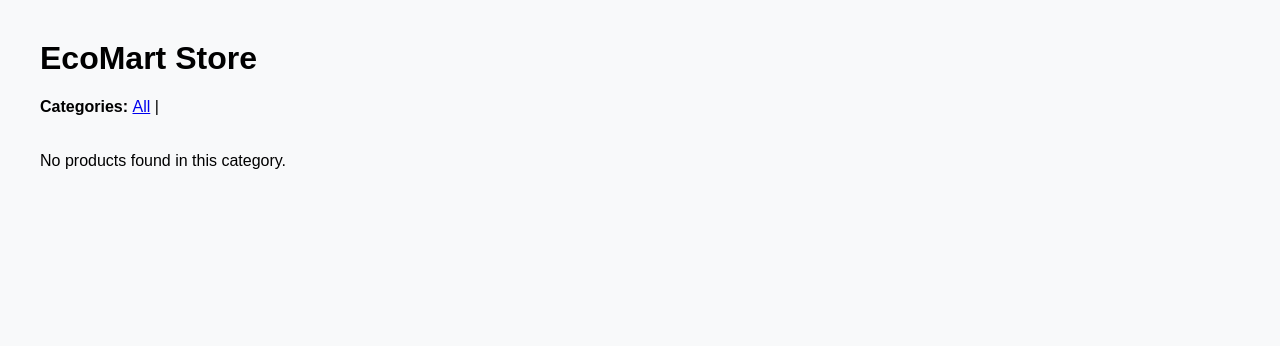
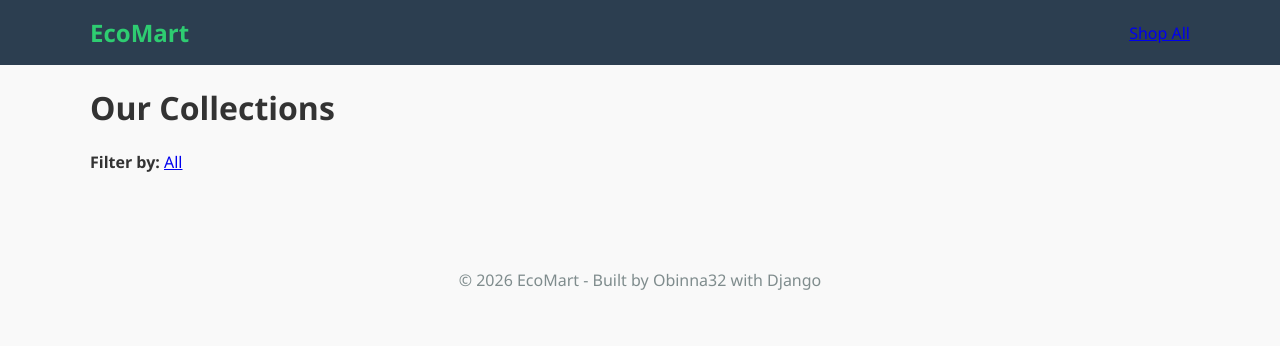
Before and after one commit to Obinna32/Ecomart, a Django app: page / in a window 1280 px wide. Shown: the top 346 px of the page. Run offline with Django 5.2, Linux system fonts and the light colour scheme; data that the repository does not hold is empty.

Commit message:
refactor: implemented template inheritance and external CSS styling

```diff
--- /dev/null
+++ b/shop/static/shop/css/style.css
@@ -0,0 +1,80 @@
+body{
+    font-family: 'Segoe UI', Tahoma, Geneva, Verdana, sans-serif;
+    margin: 0;
+    background-color: #f9f9f9;
+    color: #333;
+}
+
+.container{
+    max-width: 1100px;
+    margin: 20px auto;
+    padding: 0 20px;
+}
+
+header{
+    background-color: #2c3e50;
+    color: white;
+    padding: 1rem 0;
+}
+
+.nav-container{
+    max-width: 1100px;
+    margin: 0 auto;
+    display: flex;
+    justify-content: space-between;
+    align-items: center;
+    padding: 0 20px;
+}
+
+.logo{
+    font-size: 1.5rem;
+    font-weight: bold;
+    text-decoration: none;
+    color: #2ecc71;
+}
+
+.product-grid{
+    display: grid;
+    grid-template-columns: repeat(auto-fill, minmax(250px, 1fr));
+    gap: 30px;
+    margin-top: 20px;
+}
+
+.card{
+    background: white;
+    border-radius: 12px;
+    overflow: hidden;
+    box-shadow: 0 4px 15px rgba(0,0,0,0.1);
+    transition: transform 0.3s ease;
+}
+
+.card:hover{
+    transform: translateY(-5px);
+}
+
+.card img{
+    width: 100%;
+    height: 250px;
+    object-fit: cover;
+}
+
+.card-info{
+    padding: 15px;
+    text-align: center;
+}
+
+.btn{
+    display: inline-block;
+    padding: 10px 20px;
+    background-color: #2ecc71;
+    color: white;
+    text-decoration: none;
+    border-radius: 5px;
+    margin-top: 10px;
+}
+
+footer{
+    text-align: center;
+    padding: 40px 0;
+    color: #7f8c8d
+}
--- /dev/null
+++ b/shop/templates/shop/base.html
@@ -0,0 +1,29 @@
+{% load static %}
+<!DOCTYPE html>
+<html>
+    <head>
+        <meta charset="utf-8">
+        <meta name="viewport" content="width=device-width, initial-scale=1">
+        <title>{% block title %}EcoMart{% endblock %}</title>
+        <link rel="stylesheet" href ="{% static "shop/css/style.css" %}"
+    </head>
+    <body>
+        <header>
+            <div class="nav-container">
+                <a href= "{% url "shop:product_list" %}" class="logo">EcoMart</a>
+                <nav>
+                    <a href="{% url "shop:product_list" %}">Shop All</a>
+                </nav>
+            </div>
+        </header>
+
+        <main class ="container">
+            {% block content %}
+            {% endblock %}
+        </main>
+
+        <footer>
+            <p>&copy; 2026 EcoMart - Built by Obinna32 with Django </p>
+        </footer>
+    </body>
+</html>
--- a/shop/templates/shop/product/list.html
+++ b/shop/templates/shop/product/list.html
@@ -1,63 +1,35 @@
-<!DOCTYPE html>
-<html lang="en">
-<head>
-    <meta charset="UTF-8">
-    <meta name="viewport" content="width=device-width, initial-scale=1.0">
-    <title>{% if category %}{{category.name}}{%else%}Products{% endif %}</title>
-    <style>
-        body{
-            font-family: sans-serif;
-            background-color: #f8f9fa;
-            margin: 40px;
-        }
-        .product-grid{
-            display: grid;
-            grid-template-columns: repeat(auto-fill, minmax(250px,1fr));
-            gap: 20px;
-        }
-        .card{
-            background: white;
-            padding: 15px;
-            border-radius: 10px;
-            box-shadow: 0 4px 6px rgba(0,0,0,0.1);
-            text-align: center;
-        }
-        .card img{
-            max-width: 100%;
-            height: 200px;
-            object-fit: cover;
-            border-radius: 5px;
-        }
-        .price {
-            color: #2ecc71;
-            font-weight: bold;
-            font-size: 1.2rem;
-        }
-    </style>
-</head>
-<body>
-    <h1>EcoMart Store</h1>
+{% extends "shop/base.html" %}
+{% load static %}
 
-    <div style="margin-bottom: 20px;">
-        <strong>Categories: </strong>
-        <a href="{% url 'shop:product_list' %}">All</a> |
+{% block title %}
+    {% if category %}{{category.name}}{% else %}Products{% endif %}
+{% endblock title %}
+
+{% block content %}
+    <h1>{% if category %}{{category.name}}{% else %}Our Collections{% endif %}</h1>
+
+    <div class="category-sidebar">
+        <strong>Filter by:</strong>
+        <a href = "{% url "shop:product_list" %}">All</a>
         {% for c in categories %}
-            <a href="{% url 'shop:product_list_by_category' c.slug %}">{{ c.name }}</a> |
+            <a href="{{c.get_absolute_url}}">{{c.name}}</a>
         {% endfor %}
     </div>
 
     <div class="product-grid">
-        {% for product in products %}
+        {% for product in  products%}
             <div class="card">
-                {% if product.image %}
-                    <img src="{{ product.image.url }}" alt="{{ product.name }}">
-                {% endif %}
-                <h3><a href="{% url "shop:product_detail" product.id product.slug %}">{{ product.name }}</a></h3>
-                <p class="price">N{{ product.price }}</p>
+                <a href="{{product.get_absolute_url}}">
+                    {% if product.image %}
+                        <img src="{{product.image.url}}" alt="{{product.name}}">
+                    {% endif %}
+                </a>
+                <div class="card-info">
+                    <h3><a href="{{product.get_absolute_url}}" style="text-decoration: none; color: inherit;">{{product.name}}</a></h3>
+                    <p class="price">N{{product.price}}</p>
+                    <a href="{{product.get_absolute_url}}" class="btn">View Details</a>
+                </div>
             </div>
-        {% empty %}
-            <p>No products found in this category.</p>
         {% endfor %}
     </div>
-</body>
-</html>
+{% endblock content %}
```
